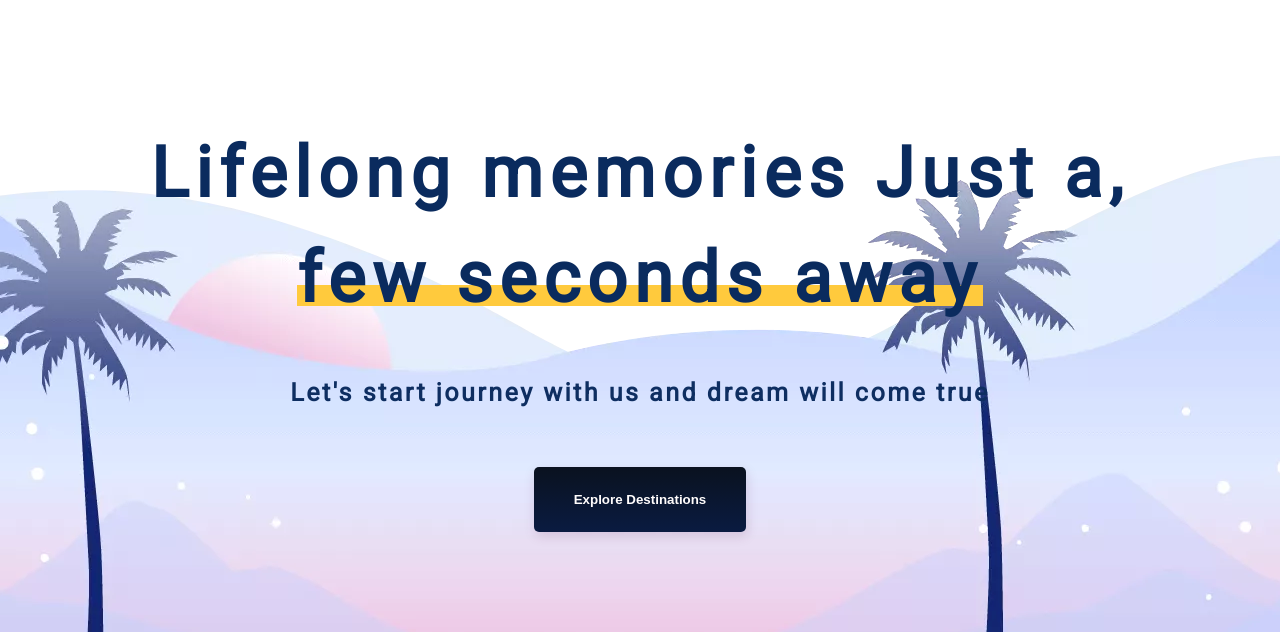
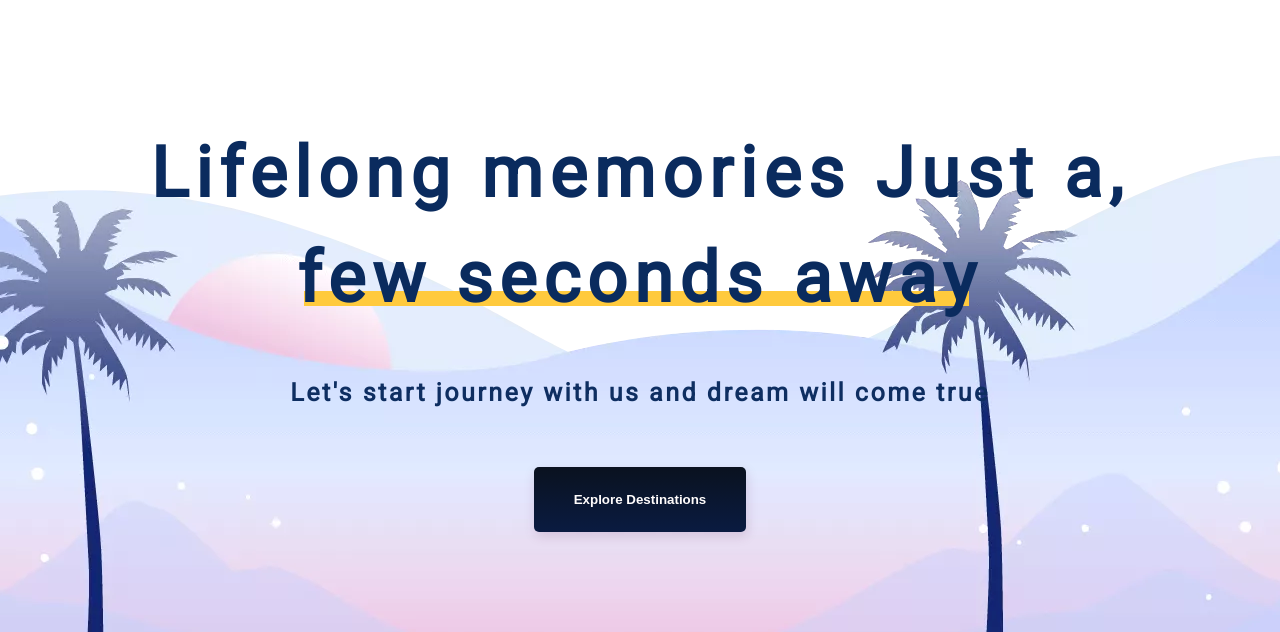
Before and after one commit to abbasali-dev/UI_Assignment_1328, a plain HTML site: page index.html in a window 1280 px wide. Shown: the part 109-741 px from the top of the page. Drawn offline with Linux system fonts and the light colour scheme; a web font is replaced by a local one.

Commit message:
a small change

```diff
--- a/Assets/css/style.css
+++ b/Assets/css/style.css
@@ -124,8 +124,10 @@ a {
 }
 
 .welcome-section-content-text-h1 span {
-    background: linear-gradient(0deg, rgba(255, 0, 255, 0) 0%, rgba(255, 0, 255, 0) 16%, #ffca3d 16%, #ffca3d 41%, rgba(255, 0, 255, 0) 41%);
-    font-size: 70px;
+    background-image: linear-gradient(to right, transparent 1%, #ffca3d 1%, #ffca3d 98%, transparent 95%);
+    background-size: 100% 15px;
+    background-position: 0 80%;
+    background-repeat: repeat-x;
 }
 
 .welcome-section-content-text-p {
```
